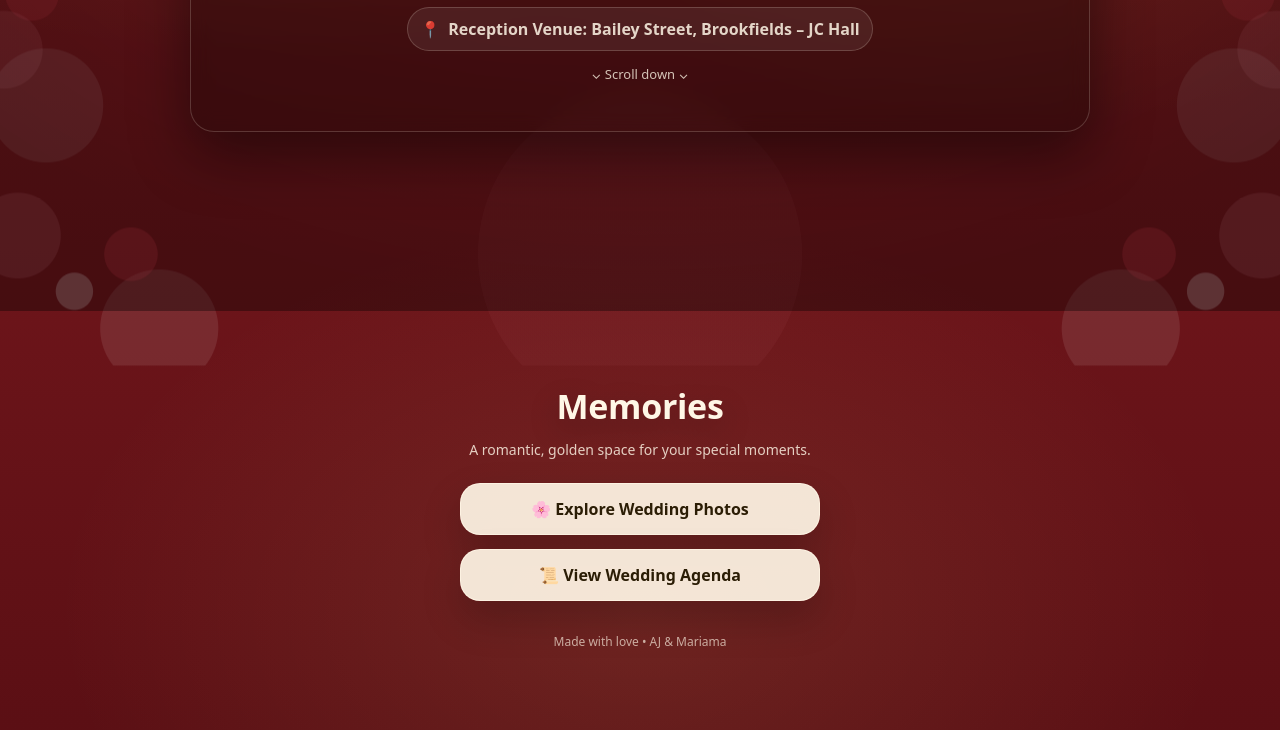
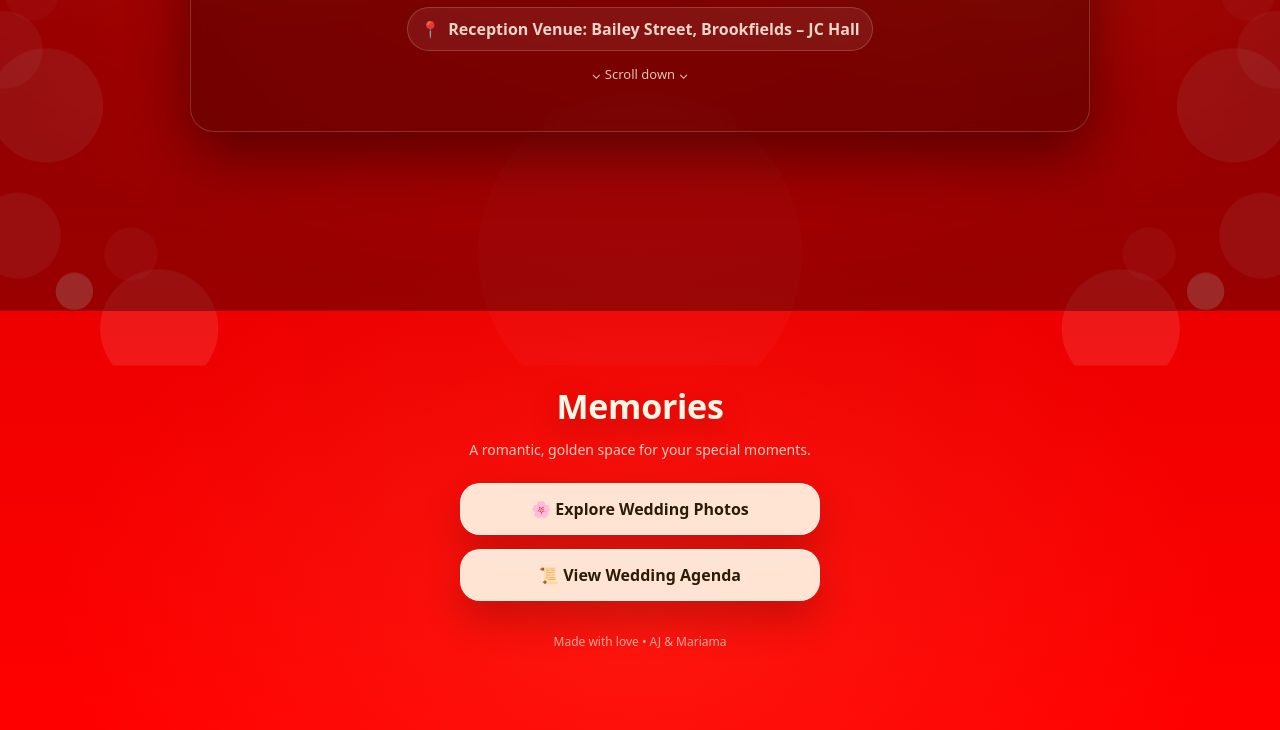
Before and after one commit to StarrtixverifiedQRCODEscanned/AJwedMAM, a plain HTML site: page index.html in a window 1280 px wide. Shown: the part 489-1219 px from the top of the page. Drawn offline with Linux system fonts and the light colour scheme.

Commit message:
Update index.html

```diff
--- a/index.html
+++ b/index.html
@@ -7,9 +7,9 @@
 
   <style>
     :root{
-    /* Romantic deep red background */
---gold-1:#5b0f14;   /* deep wine red */
---gold-2:#8b1e24;   /* rich romantic red */
+ /* Pure red background */
+--gold-1:#ff0000;
+--gold-2:#cc0000;
 
       /* Text + accents */
       --cream:#fff7e6;
```
